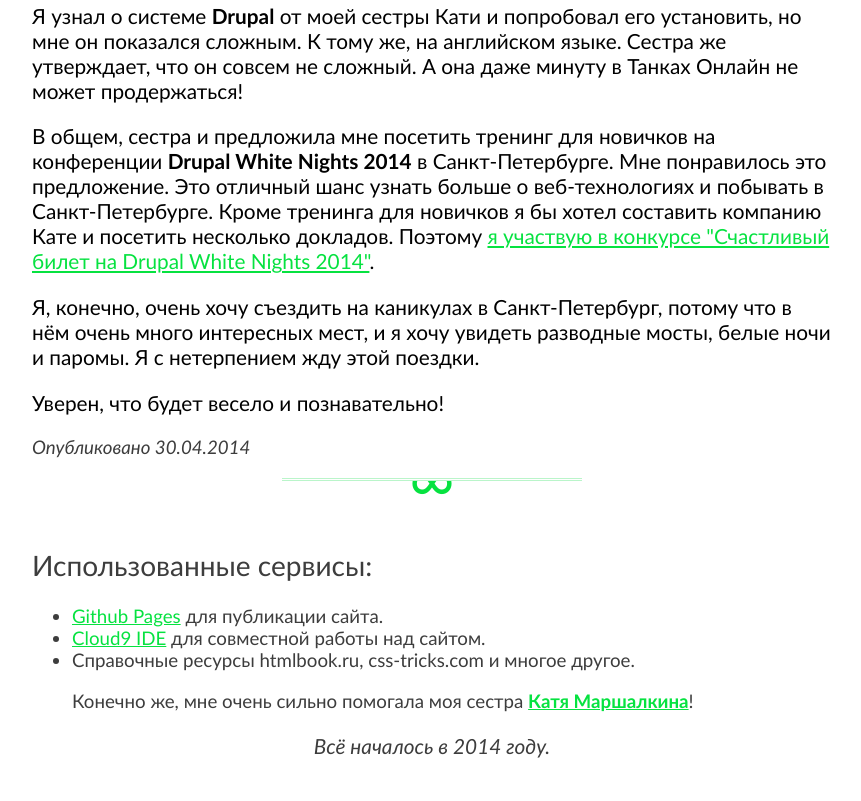
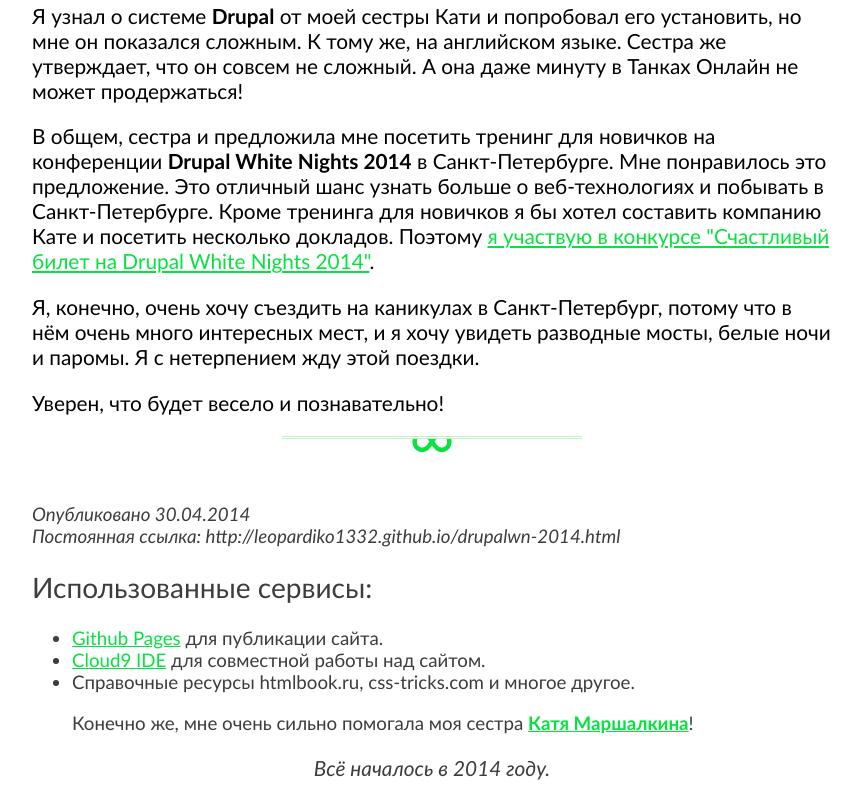
Before and after one commit to leopardiko1332/leopardiko1332.github.io, a plain HTML site: page drupalwn-2014.html in a window 1280 px wide. Shown: the part 1134-1935 px from the top of the page, without its empty margins (208-1069 px from the left). Before the commit the page ends 1913 px from the top, so only its background shows below. Drawn offline with Linux system fonts and the light colour scheme.

Commit message:
Added permanent link.

```diff
--- a/drupalwn-2014.html
+++ b/drupalwn-2014.html
@@ -70,7 +70,6 @@
         article footer {
             font-size: 90%;
             text-align: left;
-            font-style: italic;
             color: #3d3d3d;
         }
         </style>
@@ -95,8 +94,12 @@
 Кроме тренинга для новичков я бы хотел составить компанию Кате и посетить несколько докладов. Поэтому <a href="http://camp2014.drupalspb.org/konkurs-schastlivyy-bilet-na-drupal-white-nights-2014">я участвую в конкурсе "Счастливый билет на Drupal White Nights 2014"</a>.</p>
 <p>Я, конечно, очень хочу съездить на каникулах в Санкт-Петербург, потому что в нём очень много интересных мест, и я хочу увидеть разводные мосты, белые ночи и паромы. Я с нетерпением жду этой поездки. </p>
 Уверен, что будет весело и познавательно!</p>
-<footer>Опубликовано <time datetime="2014-04-30T00:00:00-00:00">30.04.2014</time></footer>
+
 <hr>
+<footer>
+	Опубликовано <time datetime="2014-04-30T00:00:00-00:00">30.04.2014</time><br>
+    Постоянная ссылка: http://leopardiko1332.github.io/drupalwn-2014.html
+</footer>
         </article>
 
     </section>
```
